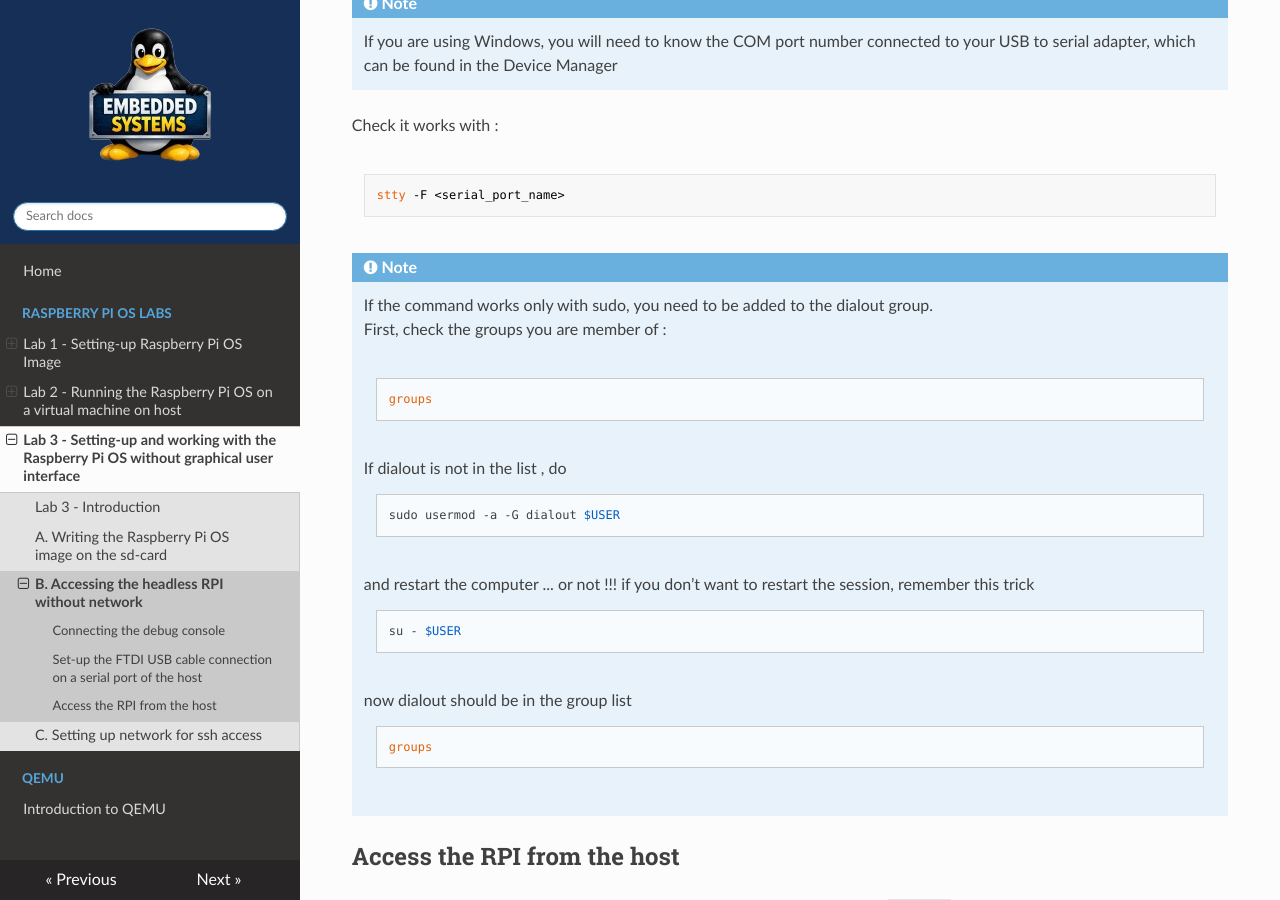
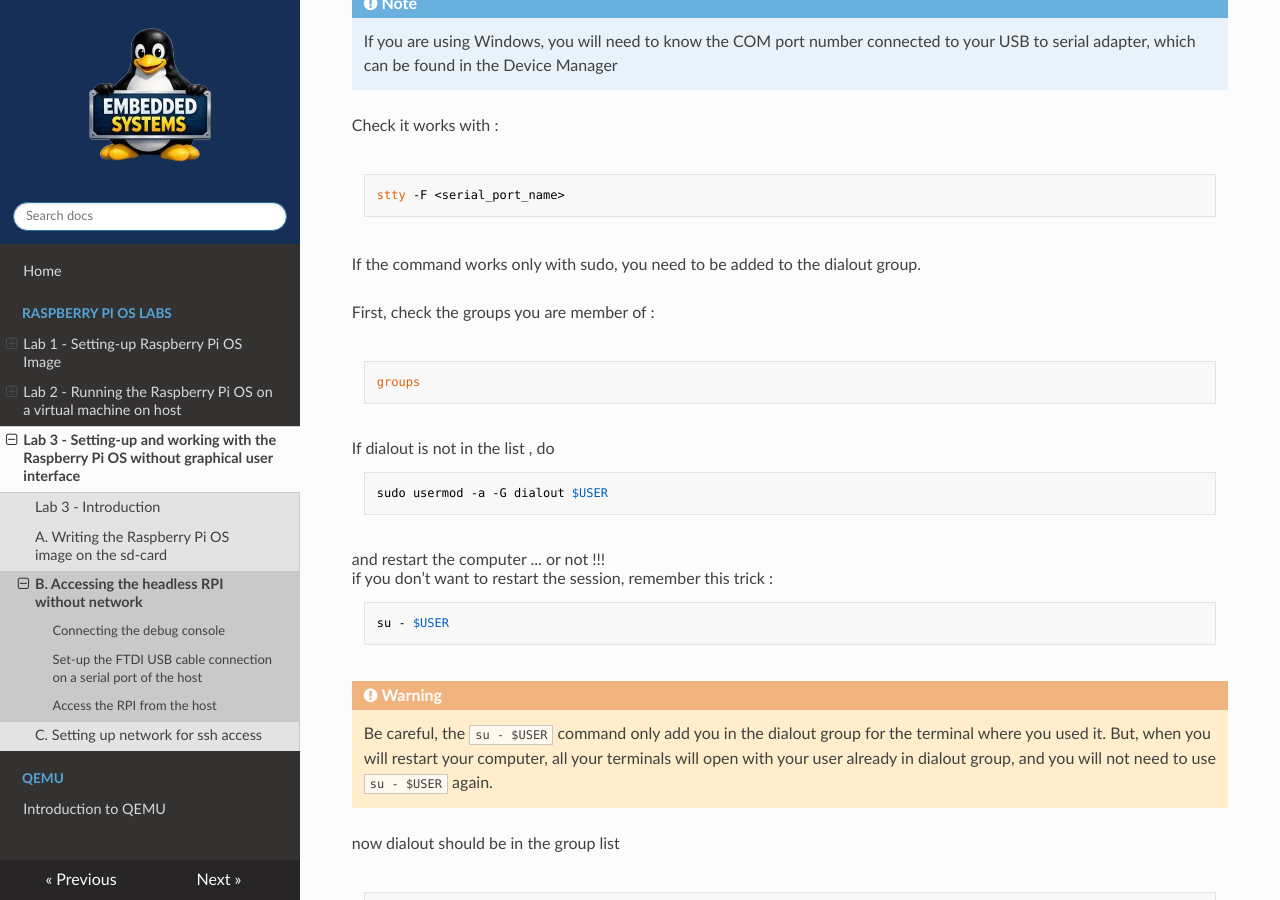
Before and after one commit to tlefloch/emb-sys, an MkDocs documentation site: the page built from docs/image/lab3/connecting.md, in a window 1280 px wide and 900 px high, scrolled down 2033 px. Built offline with MkDocs 1.6.1, drawn with Linux system fonts in a browser that asks for light colours; nearby versions of some CDN libraries.

Commit message:
solutions

````diff
--- a/docs/image/lab3/connecting.md
+++ b/docs/image/lab3/connecting.md
@@ -63,25 +63,29 @@ Check it works with :
 stty -F <serial_port_name>
 ```
 
-!!! Note
-    If the command works only with sudo, you need to be added to the dialout group.
-    First, check the groups you are member of :
-    ```bash
-    groups
-    ```
-    If dialout is not in the list , do
-    ```bash
-    sudo usermod -a -G dialout $USER
-    ```
-    and restart the computer ... or not !!!
-    if you don’t want to restart the session, remember this trick
-    ```bash
-    su - $USER
-    ```
-    now dialout should be in the group list
-    ```bash
-    groups
-    ```
+If the command works only with sudo, you need to be added to the dialout group.
+
+First, check the groups you are member of :
+```bash
+groups
+```
+If dialout is not in the list , do
+```bash
+sudo usermod -a -G dialout $USER
+```
+and restart the computer ... or not !!!
+if you don’t want to restart the session, remember this trick :
+```bash
+su - $USER
+```
+!!! Warning
+    Be careful, the `su - $USER` command only add you in the dialout group for the terminal where you used it. But, when you will restart your computer, all your terminals will open with your user already in dialout group, and you will not need to use `su - $USER` again.
+
+
+now dialout should be in the group list
+```bash
+groups
+```
 
 ## Access the RPI from the host
 
````
